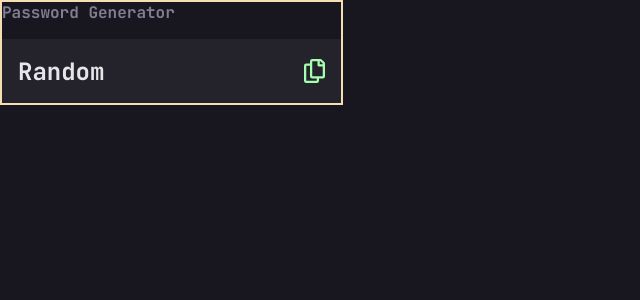
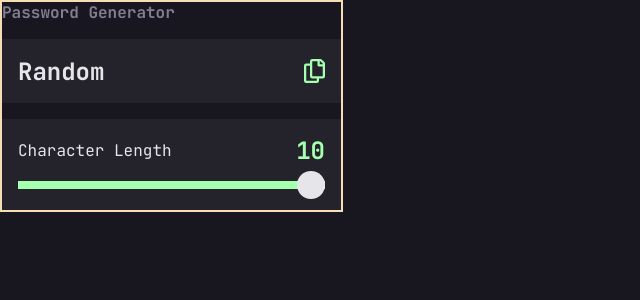
Before and after one commit to ashish-d2/random-password-generator, a React (Create React App) app: page / in a window 1280 px wide. Shown: the top 300 px of the page, without its empty margins (0-640 px from the left). Built offline with nearby package versions, Linux system fonts and the light colour scheme.

Commit message:
Added slider styles

```diff
--- a/src/App.css
+++ b/src/App.css
@@ -1,4 +1,5 @@
 main {
   max-width: 343px;
   border: 2px solid wheat;
+  color: white;
 }
--- a/src/App.js
+++ b/src/App.js
@@ -1,6 +1,7 @@
 import "./App.css";
 import Heading from "./components/heading/Heading";
 import Display from "./components/display/Display";
+import Settings from "./components/settings/Settings";
 
 function App() {
   return (
@@ -8,7 +9,7 @@ function App() {
       <main>
         <Heading />
         <Display />
-        {/*<Settings /> */}
+        <Settings />
       </main>
     </div>
   );
--- /dev/null
+++ b/src/components/settings/Settings.js
@@ -0,0 +1,11 @@
+import styles from "./Settings.module.scss";
+
+import Slider from "./slider/Slider";
+
+export default function Settings() {
+  return (
+    <div className={styles.settingsContainer}>
+      <Slider />
+    </div>
+  );
+}
--- /dev/null
+++ b/src/components/settings/Settings.module.scss
@@ -0,0 +1,7 @@
+@use "./../../variables" as vars;
+
+.settingsContainer {
+  background-color: vars.$dark-grey;
+  margin-top: 1em;
+  padding: 1em;
+}
--- /dev/null
+++ b/src/components/settings/slider/Slider.js
@@ -0,0 +1,13 @@
+import styles from "./Slider.module.scss";
+
+export default function Slider() {
+  return (
+    <div className={styles.sliderContainer}>
+      <div className={styles.sliderHeadingAndValue}>
+        <p className={styles.heading}>Character Length</p>
+        <p className={`heading-medium ${styles.value}`}>10</p>
+      </div>
+      <input type="range" min="1" max="20" className={styles.slider} />
+    </div>
+  );
+}
--- /dev/null
+++ b/src/components/settings/slider/Slider.module.scss
@@ -0,0 +1,35 @@
+@use "./../../../variables" as vars;
+
+.sliderHeadingAndValue {
+  display: flex;
+  justify-content: space-between;
+  align-items: center;
+
+  .heading {
+    font-size: 1rem;
+    color: vars.$almost-white;
+  }
+
+  .value {
+    color: vars.$neon-green;
+  }
+}
+
+.slider {
+  appearance: none;
+  border: none;
+  outline: none;
+  background-color: vars.$neon-green;
+  height: 8px;
+  width: 100%;
+  margin-top: 1.12em;
+
+  &::-webkit-slider-thumb {
+    -webkit-appearance: none;
+    width: 28px;
+    height: 28px;
+    background: vars.$almost-white;
+    border-radius: 50%;
+    cursor: pointer;
+  }
+}
--- a/src/index.scss
+++ b/src/index.scss
@@ -11,6 +11,7 @@
 
 body {
   background-color: $very-dark-grey;
+  font-family: "JetBrains Mono", monospace;
 }
 
 .heading-large {
```
